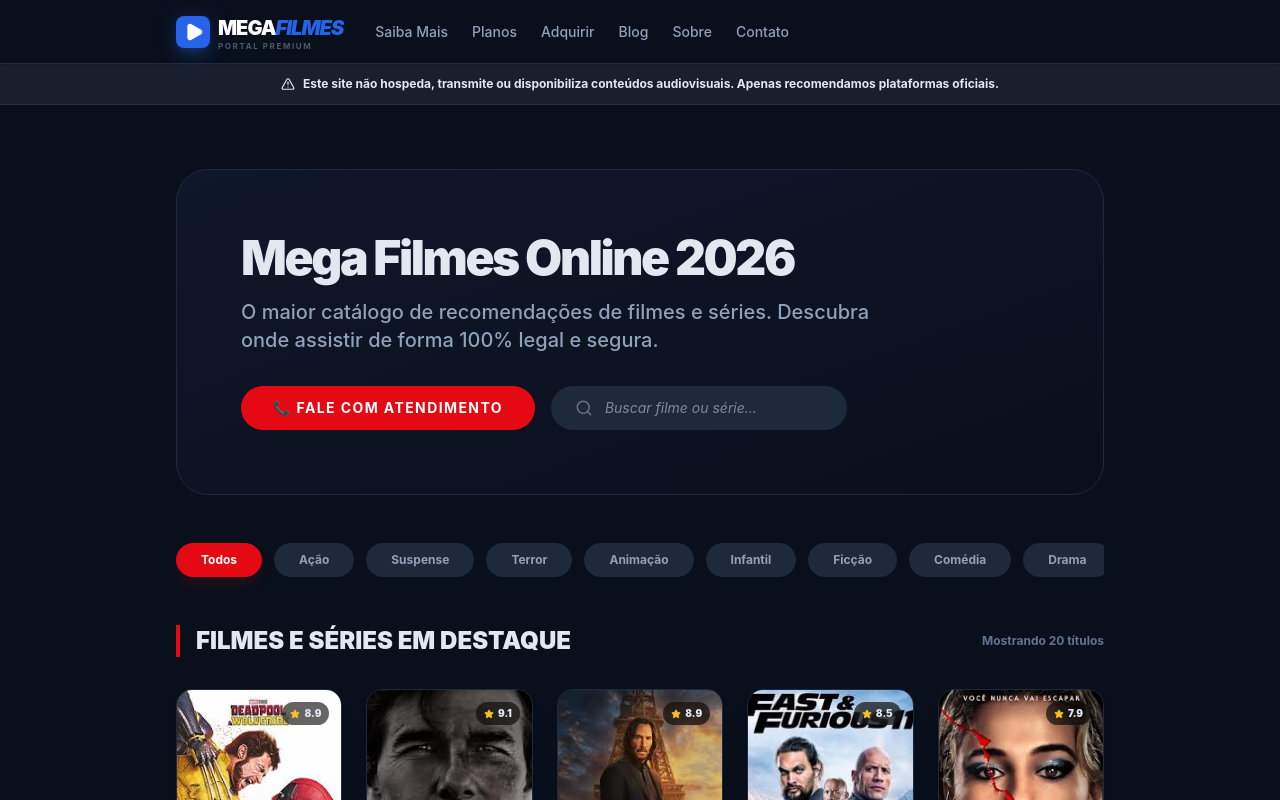
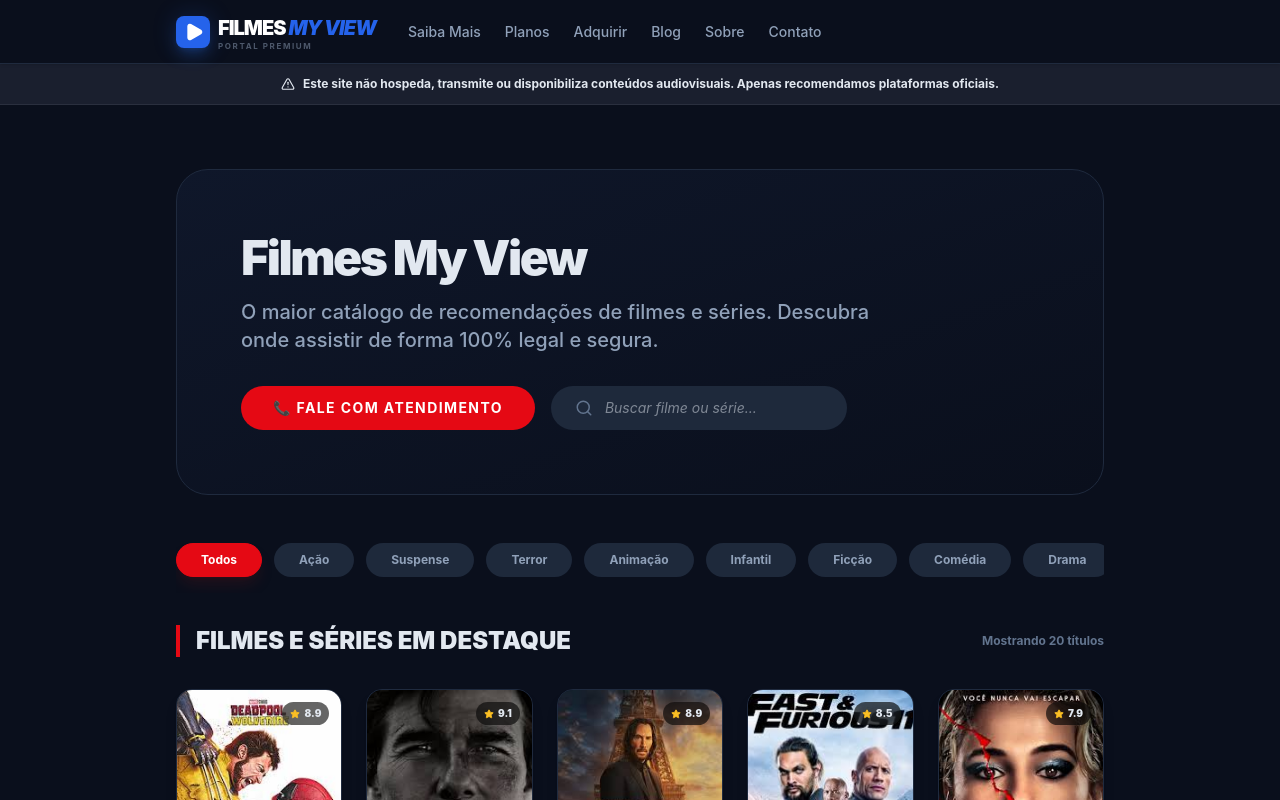
Before and after one commit to princesinhadornelles-ux/site-oficial-01, a React (Vite) app: page / in a window 1280 px wide. Shown: the top 800 px of the page. Built offline with nearby package versions, Linux system fonts and the light colour scheme.

Commit message:
Alterações 2

```diff
--- a/index.html
+++ b/index.html
@@ -12,7 +12,7 @@
     </script>
     <meta charset="UTF-8" />
     <meta name="viewport" content="width=device-width, initial-scale=1.0" />
-    <title>MegaFilmes | Guia independente para encontrar filmes e séries em plataformas oficiais</title>
+    <title>Filmes My View | Guia independente para encontrar filmes e séries em plataformas oficiais</title>
     <meta name="description" content="O melhor portal de entretenimento digital. Teste gratuito de 4 horas, planos acessíveis e suporte premium 24/7." />
     <meta name="keywords" content="streaming, cinema, filmes 2024, teste grátis, tecnologia, entretenimento digital" />
   </head>
--- a/src/components/Logo.tsx
+++ b/src/components/Logo.tsx
@@ -16,7 +16,7 @@
       </div>
       <div className={`flex flex-col leading-none ${isDark ? 'text-white' : 'text-brand-primary'}`}>
         <span className="text-xl font-black tracking-tighter uppercase">
-          MEGA<span className="text-brand-accent italic">FILMES</span>
+          Filmes<span className="text-brand-accent italic"> My View</span>
         </span>
         <span className={`text-[8px] font-bold tracking-[0.2em] uppercase opacity-50 ${isDark ? 'text-slate-400' : 'text-slate-500'}`}>
           Portal Premium
--- a/src/constants.ts
+++ b/src/constants.ts
@@ -26,10 +26,10 @@
   email: "princesinhadornelles@gmail.com",
   address: "QUADRA 32, 18, COND CONDOMINIO CENTRO OESTE IV AGUAS LINDAS DE GOIAS – GO, CEP: 72914-218",
   cnpj: "66.387.501/0001-80",
-  description: "Mega Filmes Online - O maior portal de recomendações de filmes e séries. Conteúdo 100% legal.",
+  description: "Filmes My View - O maior portal de recomendações de filmes e séries. Conteúdo 100% legal.",
   regionTitle: "Atendimento em São José dos Campos e Região",
   footerDisclaimer: "Este site não hospeda, transmite ou disponibiliza conteúdos audiovisuais. Apenas recomendamos plataformas oficiais.",
-  copyright: "© 2026 Mega Filmes Online 2026 - Portal em conformidade com Google Ads"
+  copyright: "© 2026 Filmes My View - Portal em conformidade com Google Ads"
 };
 
 export type PoolType = keyof typeof WHATSAPP_POOLS;
--- a/src/pages/Blog.tsx
+++ b/src/pages/Blog.tsx
@@ -57,7 +57,7 @@
         <section className="bg-gradient-to-br from-[#0f172a] to-[#0a0f1c] rounded-[2rem] border border-[#1f2a3e] p-8 md:p-16 mb-12 relative overflow-hidden">
           <div className="relative z-10">
             <h1 className="text-3xl md:text-5xl font-black mb-4 tracking-tighter">
-              Mega Filmes Online 2026
+              Filmes My View
             </h1>
             <p className="text-slate-400 text-lg md:text-xl font-medium max-w-2xl mb-8">
               O maior catálogo de recomendações de filmes e séries. Descubra onde assistir de forma 100% legal e segura.
@@ -158,7 +158,7 @@
         {/* Institutional Sections */}
         <div id="sobre" className="space-y-20 mb-20">
           <section>
-             <h2 className="text-2xl font-black mb-8 border-l-4 border-[#E50914] pl-4 uppercase">Sobre a Mega Filmes Online 2026</h2>
+             <h2 className="text-2xl font-black mb-8 border-l-4 border-[#E50914] pl-4 uppercase">Sobre o Filmes My View</h2>
              <div className="grid grid-cols-1 md:grid-cols-3 gap-6">
                 <div className="info-card-dark"><MapPin className="text-[#E50914] mb-4" /> <h3 className="font-bold mb-2">Quem Somos</h3> <p className="text-xs text-slate-500 leading-relaxed font-normal">Empresa brasileira com sede em São José dos Campos - SP, especializada em orientação digital e entretenimento legal.</p></div>
                 <div className="info-card-dark"><ShieldCheck className="text-[#E50914] mb-4" /> <h3 className="font-bold mb-2">Nosso Objetivo</h3> <p className="text-xs text-slate-500 leading-relaxed font-normal">Ajudar pessoas a descobrirem filmes e séries disponíveis em plataformas oficiais da melhor forma possível.</p></div>
```
